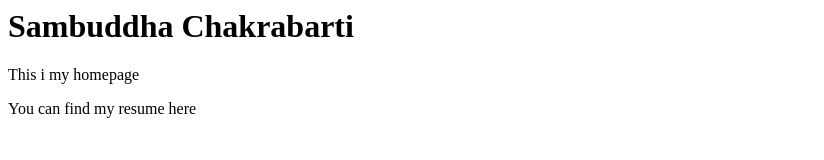
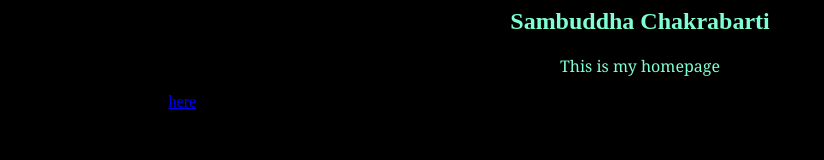
Before and after one commit to SamChakra45/samchakra.github.io, a plain HTML site: page index.html in a window 1280 px wide. Shown: the whole page, without its empty margins (0-824 px from the left). Drawn offline with Linux system fonts and the light colour scheme.

Commit message:
Update index.html

```diff
--- a/index.html
+++ b/index.html
@@ -2,11 +2,13 @@
 <head>
     <meta charset="UTF-8">
     <meta name="viewport" content="width=device-width, initial-scale=1.0">
-    <title>Document</title>
+    <title>Webpage</title>
 </head>
-<body>
-    <h1>Sambuddha Chakrabarti</h1>
-    <p>This i my homepage</p>
-    <p>You can find my resume here</p>
+<body style="background-color: black;">
+    <h2 style="text-align: center;color: aquamarine;">Sambuddha Chakrabarti</h1>
+    <p style="font-family: Cambria, Cochin, Georgia, Times, 'Times New Roman', serif; text-align: center;color:aquamarine">This is my homepage</p>
+    <p>You can find my resume <a href="https://drive.google.com/file/d/1QeLcCmBGOGJa-nGA5b_1bxtZf8MwNolp/view?usp=sharing">here</a></p>
+    <a href="https://github.com/SamChakra45"><i class="fa-github"></i></a>
+    <a href="https://www.linkedin.com/in/sambuddha-chakrabarti-343675252/?lipi=urn%3Ali%3Apage%3Ad_flagship3_profile_view_base%3BK%2Bbu0l%2FyQhKNPV%2BxG4FP6w%3D%3D"><i class="fa-linkedin"></i></a>
 </body>
 </html>
```
